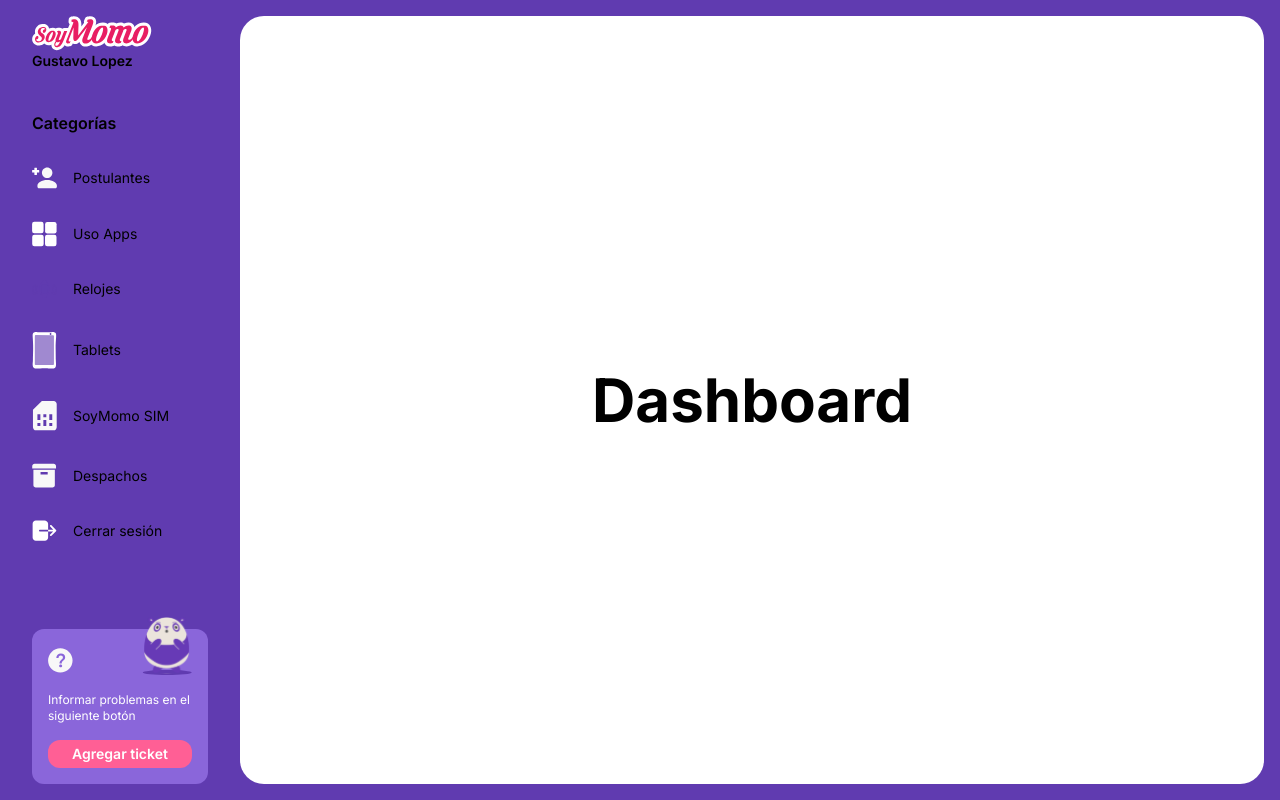
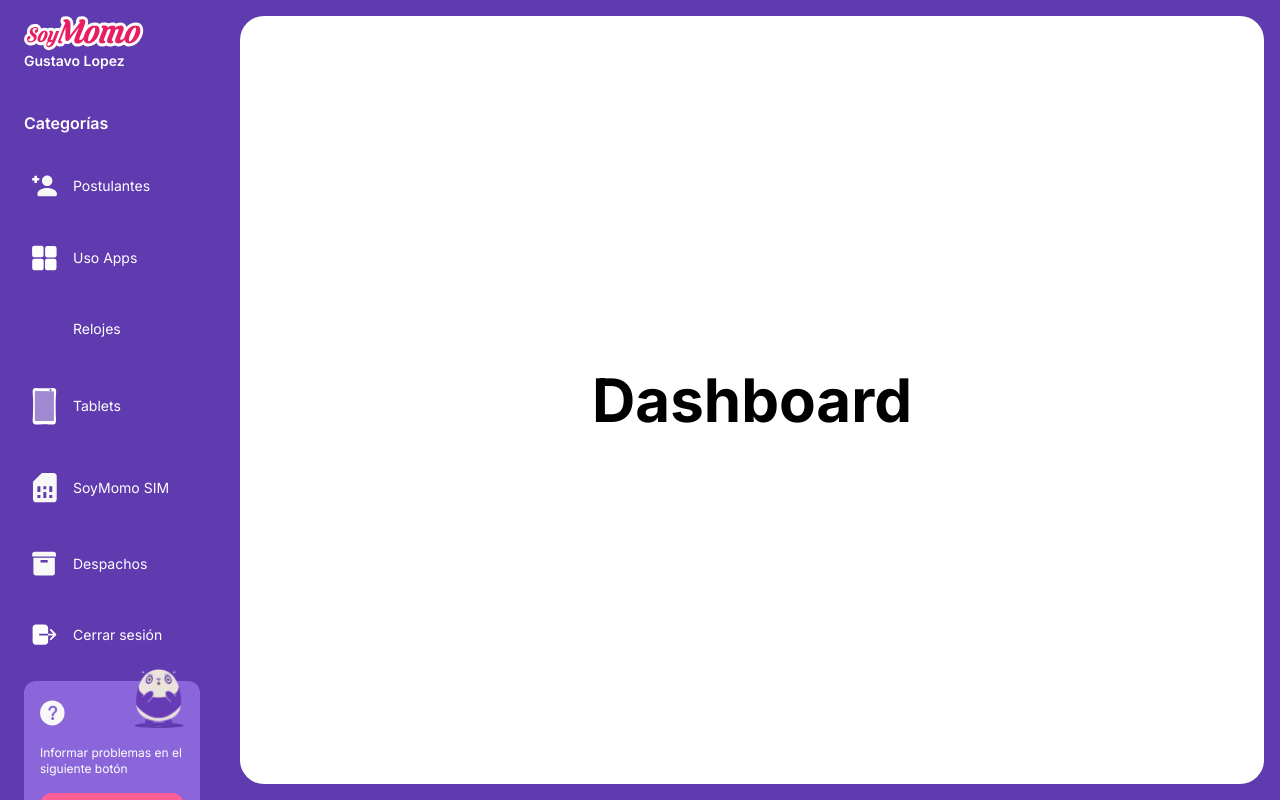
Before and after one commit to SoyMomo/soymomo-cs-platform-frontend, a Next.js app: page /dashboard in a window 1280 px wide. Built offline with nearby package versions, Linux system fonts and the light colour scheme.

Commit message:
feat: added aesthetic elements to dashboard

```diff
--- a/package.json
+++ b/package.json
@@ -24,6 +24,7 @@
     "typescript": "5.0.4"
   },
   "devDependencies": {
-    "@types/ms": "^0.7.31"
+    "@types/ms": "^0.7.31",
+    "tailwind-scrollbar": "^3.0.4"
   }
 }
--- a/src/components/Sidebar.tsx
+++ b/src/components/Sidebar.tsx
@@ -1,69 +1,67 @@
 import Link from "next/link";
 import Image from "next/image";
 
+
 export default function Sidebar() {
     return (
-        <div className="fixed w-20 lg:w-60 h-screen p-4 flex flex-col">
+        <div className="fixed w-20 lg:w-56 h-screen p-4 flex flex-col overflow-y-auto scrollbar-hidden scrollbar-thin scrollbar-thumb-violet-100">
             <div className="flex flex-col items-center h-full">
                 <div className="flex flex-col w-44 h-5/6">
                     <Link href="/">
                         <Image src="/images/cs-soyMomoLogo.svg" width={120} height={120} alt='SoyMomo Logo' className="px-2 lg:px-0" />
                     </Link>
-                    <p className="text-sm font-semibold hidden lg:flex">Gustavo Lopez</p>
-                    <p className="font-semibold mt-10 mb-4 hidden lg:flex">Categorías</p>
+                    <p className="text-sm font-semibold hidden lg:flex text-white">Gustavo Lopez</p>
+                    <p className="font-semibold mt-10 mb-4 hidden lg:flex text-white">Categorías</p>
 
                     <Link href="/dashboard">
-                        <div className="flex flex-row items-center justify-center lg:justify-start my-10 lg:my-4 hover:bg-white hover:text-[#603BB0] hover:rounded-xl hover:p-2">
+                        <div className="flex flex-row items-center justify-center lg:justify-start my-10 lg:my-4 hover:bg-white hover:text-[#603BB0] text-white hover:rounded-xl p-2">
                             <Image src="/images/cs-personIcon.svg" width={25} height={25} alt='SoyMomo Logo' />
                             <p className="text-sm ml-4 hidden lg:flex">Postulantes</p>
                         </div>
                     </Link>
 
                     <Link href="/dashboard">
-                        <div className="flex flex-row items-center justify-center lg:justify-start my-4 hover:bg-white hover:text-[#603BB0] hover:rounded-xl hover:p-2">
+                        <div className="flex flex-row items-center justify-center lg:justify-start my-4 hover:bg-white hover:text-[#603BB0] text-white hover:rounded-xl p-2">
                             <Image src="/images/cs-dashboardIcon.svg" width={25} height={25} alt='SoyMomo Logo' />
                             <p className="text-sm ml-4 hidden lg:flex">Uso Apps</p>
                         </div>
                     </Link>
 
                     <Link href="/dashboard">
-                        <div className="flex flex-row items-center justify-center lg:justify-start my-4 hover:bg-white hover:text-[#603BB0] hover:rounded-xl hover:p-2">
+                        <div className="flex flex-row items-center justify-center lg:justify-start my-4 hover:bg-white hover:text-[#603BB0] text-white hover:rounded-xl p-2">
                             <Image src="/images/cs-watchIcon.svg" width={25} height={25} alt='SoyMomo Logo' />
                             <p className="text-sm ml-4 hidden lg:flex">Relojes</p>
                         </div>
                     </Link>
 
                     <Link href="/dashboard">
-                        <div className="flex flex-row items-center justify-center lg:justify-start my-4 hover:bg-white hover:text-[#603BB0] hover:rounded-xl hover:p-2">
+                        <div className="flex flex-row items-center justify-center lg:justify-start my-4 hover:bg-white hover:text-[#603BB0] text-white hover:rounded-xl p-2">
                             <Image src="/images/cs-tabletIcon.svg" width={25} height={25} alt='SoyMomo Logo' />
                             <p className="text-sm ml-4 hidden lg:flex">Tablets</p>
                         </div>
                     </Link>
 
                     <Link href="/dashboard">
-                        <div className="flex flex-row items-center justify-center lg:justify-start my-4 hover:bg-white hover:text-[#603BB0] hover:rounded-xl hover:p-2">
+                        <div className="flex flex-row items-center justify-center lg:justify-start my-4 hover:bg-white hover:text-[#603BB0] text-white hover:rounded-xl p-2">
                             <Image src="/images/cs-simIcon.svg" width={25} height={25} alt='SoyMomo Logo' />
                             <p className="text-sm ml-4 hidden lg:flex">SoyMomo SIM</p>
                         </div>
                     </Link>
 
                     <Link href="/dashboard">
-                        <div className="flex flex-row items-center justify-center lg:justify-start my-4 hover:bg-white hover:text-[#603BB0] hover:rounded-xl hover:p-2">
+                        <div className="flex flex-row items-center justify-center lg:justify-start my-4 hover:bg-white hover:text-[#603BB0] text-white hover:rounded-xl p-2">
                             <Image src="/images/cs-dispatchIcon.svg" width={25} height={25} alt='SoyMomo Logo' />
                             <p className="text-sm ml-4 hidden lg:flex">Despachos</p>
                         </div>
                     </Link>
 
                     <Link href="/dashboard">
-                        <div className="flex flex-row items-center justify-center lg:justify-start my-4 hover:bg-white hover:text-[#603BB0] hover:rounded-xl hover:p-2">
+                        <div className="flex flex-row items-center justify-center lg:justify-start my-4 hover:bg-white hover:text-[#603BB0] text-white hover:rounded-xl p-2">
                             <Image src="/images/cs-logoutIcon.svg" width={25} height={25} alt='SoyMomo Logo' />
                             <p className="text-sm ml-4 hidden lg:flex">Cerrar sesión</p>
                         </div>
                     </Link>
-
-                </div>
-
-                <div className="bg-[#8A66DA] text-white rounded-xl w-20 lg:w-44">
+                    <div className="bg-[#8A66DA] text-white rounded-xl w-20 lg:w-44 mt-3 ">
                         <div className="flex flex-col p-4">
                             <div className="flex justify-between">
                                 <Image src="/images/cs-questionIcon.svg" width={25} height={25} alt='SoyMomo Logo' />
@@ -74,6 +72,7 @@ export default function Sidebar() {
                             <button className="bg-[#FF5F95] text-white rounded-xl flex justify-center p-1 text-sm font-semibold">Agregar ticket</button>
                         </div>
                 </div>
+                </div>
 
             </div>
         </div>
--- a/tailwind.config.js
+++ b/tailwind.config.js
@@ -14,5 +14,7 @@ module.exports = {
       },
     },
   },
-  plugins: [],
+  plugins: [
+    require('tailwind-scrollbar'),
+  ],
 }
```
Also changed, not shown: 1 other file (tests, documents, lock files or other folders).
